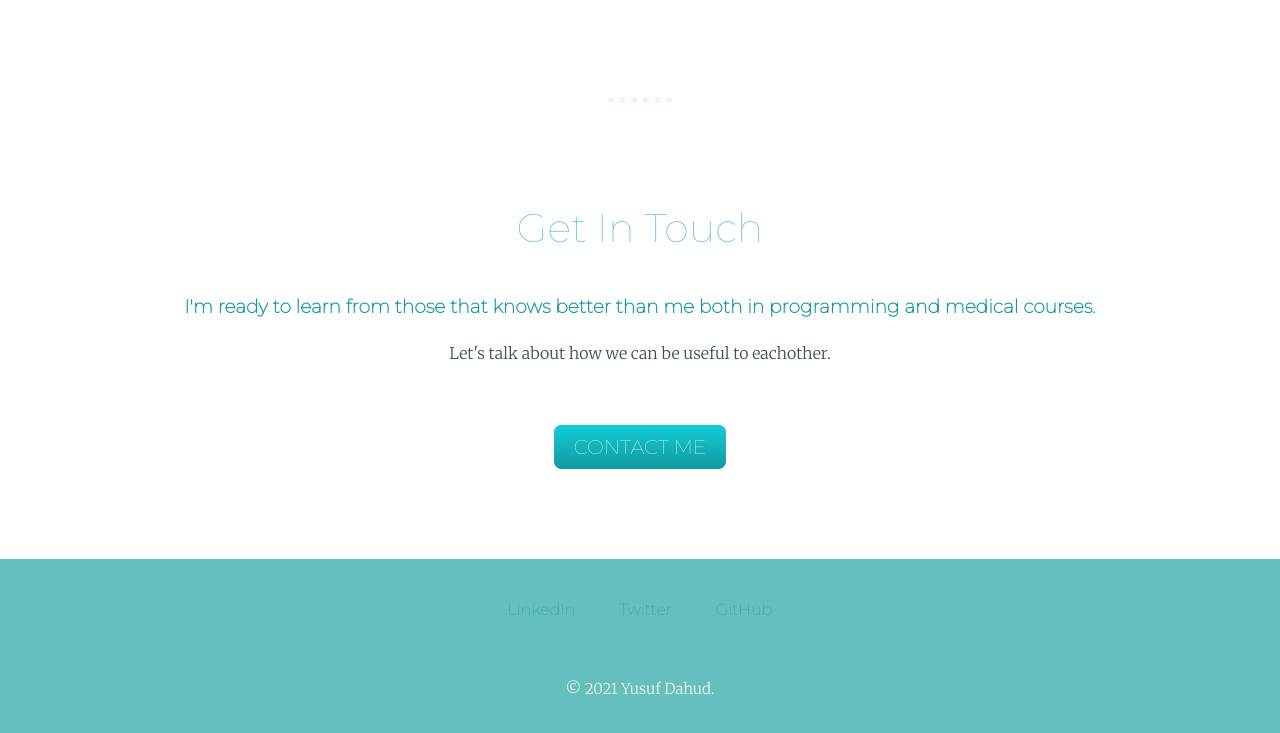
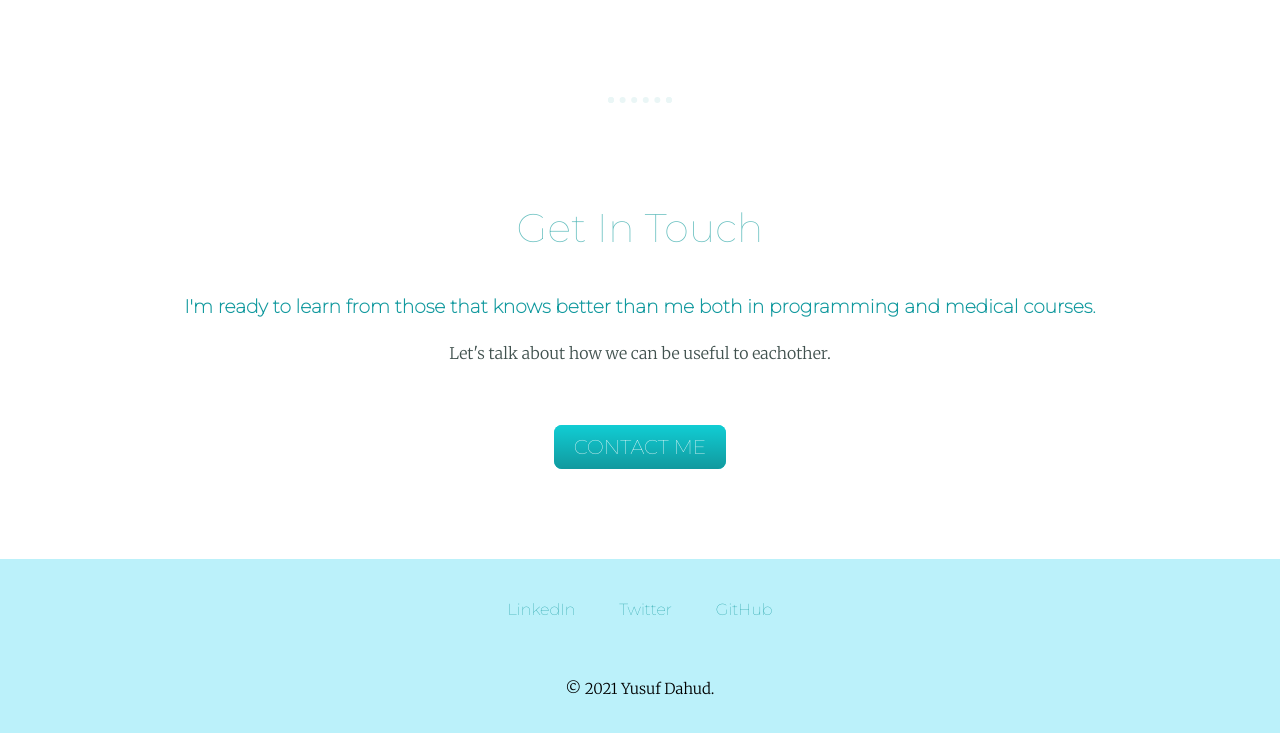
Before and after one commit to yusfate4/new-personal-site, a plain HTML site: page index.html in a window 1280 px wide. Shown: the part 2237-2970 px from the top of the page. Drawn offline with Linux system fonts and the light colour scheme.

Commit message:
Update style.css

```diff
--- a/css folder/style.css
+++ b/css folder/style.css
@@ -108,10 +108,11 @@ a:hover {
 
 .bottom-container{
     color: #11999E;
-    background-color: #66bfbf;
+    background-color: #bbf1fa;
     padding: 40px 10px 16px;
     position: relative;
     top: 150px;
+    font-weight: 60px;
 
 
 }
@@ -163,7 +164,7 @@ a:hover {
 }
 
 .copyright {
-    color: #eaf6f6;
+    color: black;
     font-size: 15px;
     padding: 40px 0 20px;
 
```
